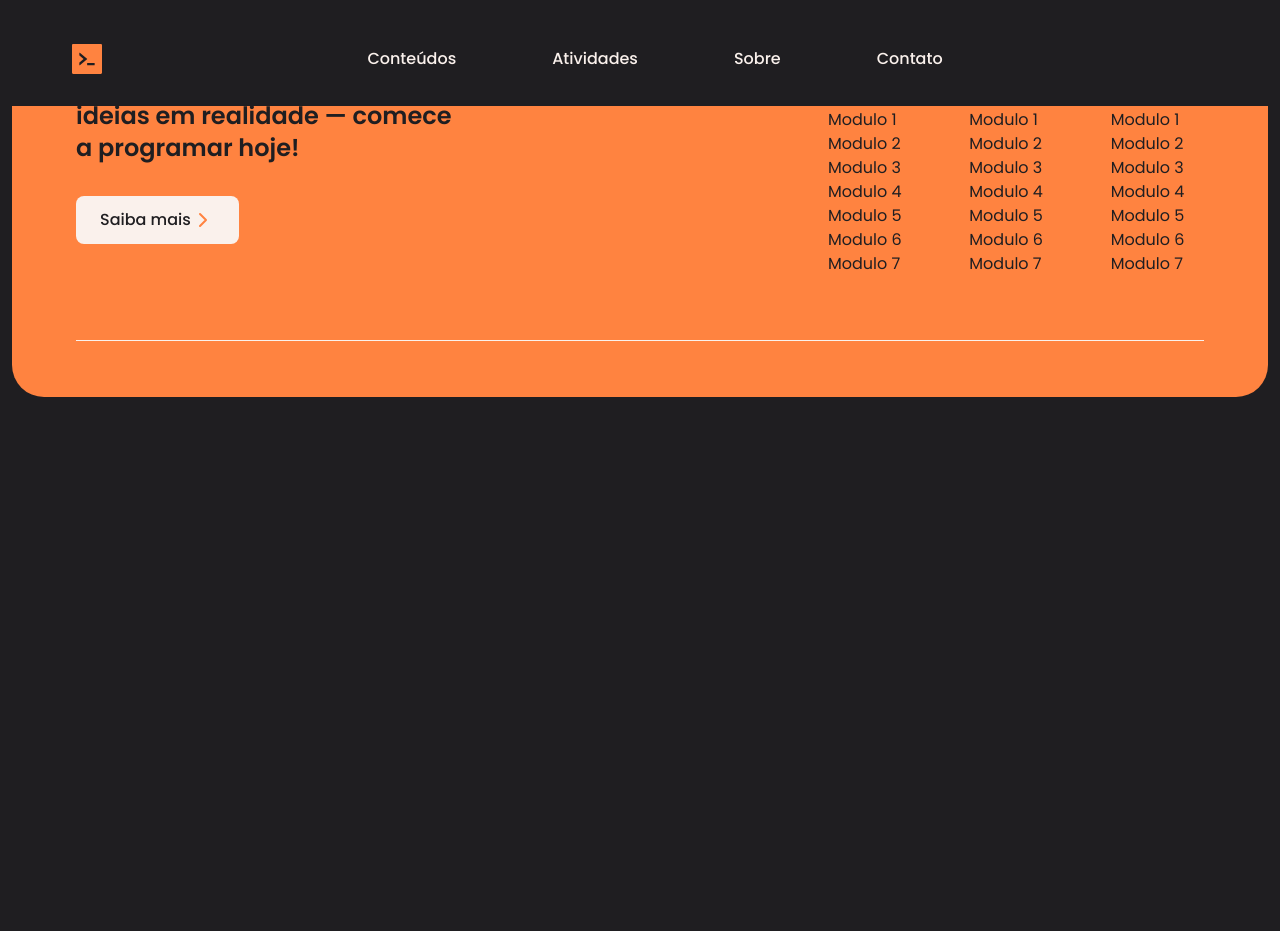
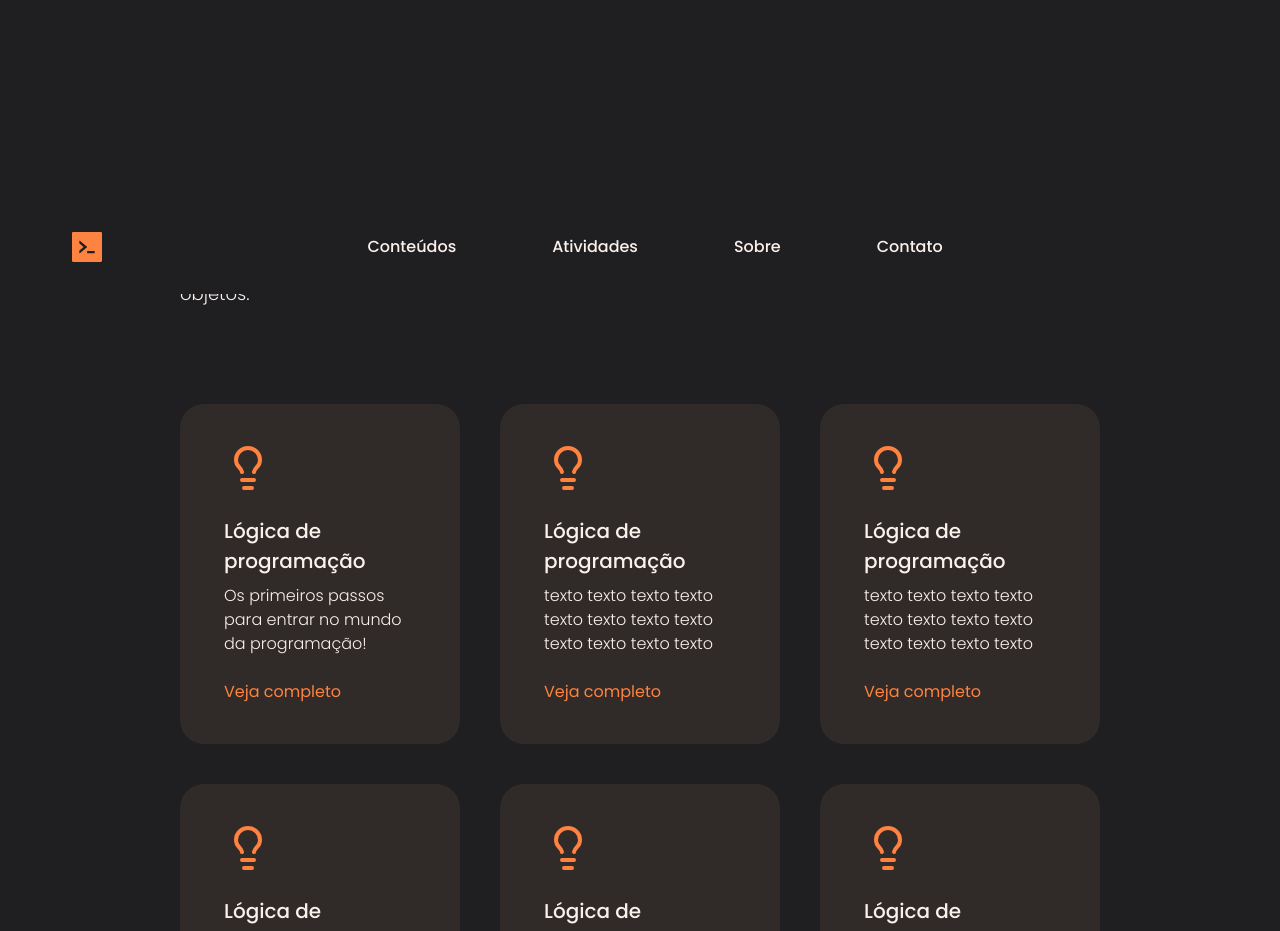
Before and after one commit to kauesandrade/BugHunters, a Next.js app: page /conteudos in a window 1280 px wide. Shown: the top 931 px of the page. Before the commit the page ends 800 px from the top, so only its background shows below. Built offline with nearby package versions, Linux system fonts and the light colour scheme.

Commit message:
Init commit

```diff
--- /dev/null
+++ b/src/app/conteudos/modulo3/page.tsx
@@ -0,0 +1,79 @@
+import CodeBlock from "@/components/CodeBlock";
+import Image from "next/image";
+
+const page = () => {
+    return (
+        <main className="pt-49 pb-80 px-45 font-normal text-base text-justify">
+            <h2 className="font-semibold text-[2.5rem]">Tipos de dados</h2>
+            {/* <p className="mt-6">Os tipos primitivos são a base da programação em muitas linguagens, como C. Eles representam as informações que serão processadas no programa.</p> */}
+            <section>
+                <h3 className="mt-14 font-medium text-2xl underline underline-offset-4 decoration-orange">
+                    Tipos primitivos
+                </h3>
+                <p className="mt-6">Os tipos primitivos são a base da programação em muitas linguagens, como C. Eles representam as informações que serão processadas no programa.</p>
+                <ul className={"list-disc list-inside pl-8 indent-[-24px]"}>
+                    <li className="mt-2">Int: Representa números inteiros (positivos ou negativos). Exemplos: -10, 5;</li>
+                    <li className="mt-2">Float: Representa números reais com ponto decimal, como 3,14 ou –0.6.</li>
+                    <li className="mt-2">Char: Armazena um caractere como: ‘A’;</li>
+                    <li className="mt-2">Double: Representa números reais, similar ao float, mas com maior precisão (mais casas decimais)</li>
+                </ul>
+                <CodeBlock code=
+                    {`#include <stdio.h>
+#include <stdlib.h>
+int main()
+{
+    int idade = 25;
+    float altura = 1.75;
+    char inicial = 'N';
+    double pi = 3.14159265358979;
+
+    return 0;
+}`}
+                />
+            </section>
+            <section>
+                <h3 className="mt-14 font-medium text-2xl underline underline-offset-4 decoration-orange">
+                    Constantes
+                </h3>
+                <p className="mt-6">As constantes são valores fixos que não mudam durante a execução do programa. São utilizadas para garantir que determinado valor permaneça imutável.</p>
+                <ul className={"list-disc list-inside pl-8 indent-[-24px]"}>
+                    <li className="mt-2">#define: Um pré-processador utilizado para definir constantes;</li>
+                    <li className="mt-2">Const: Uma palavra chave usada para declarar constantes.</li>
+                </ul>
+                <CodeBlock code=
+                    {`#include <stdio.h>
+int main()
+{
+    const int ano = 2025;
+    return 0;
+}`}
+                />
+            </section>
+            <section>
+                <h3 className="mt-14 font-medium text-2xl underline underline-offset-4 decoration-orange">
+                    Regras de nomenclatura para variáveis
+                </h3>
+                <p className="mt-6">Seguir as regras de nomenclatura é essencial para garantir a clareza e a organização do código:</p>
+                <ul className={"list-disc list-inside pl-8 indent-[-24px]"}>
+                    <li className="mt-2">Os nomes devem começar com uma letra ou sublinhado;</li>
+                    <li className="mt-2">Não podem conter espaços ou caracteres especiais (exceto _);</li>
+                    <li className="mt-2">Use nomes descritivos para facilitar a compreensão (ex.: idadeAluno);</li>
+                    <li className="mt-2">É sensível a maiúsculas e minúsculas (ex.: Valor é diferente de valor).</li>
+                </ul>
+
+                <CodeBlock code=
+                    {`#include <stdio.h>
+int main()
+{
+    int idadeAluno;      // Correto
+    float _taxaDesconto; // Correto
+    char 1nome;          // Incorreto (não pode começar com número)
+    return 0;
+}`}
+                />
+            </section>
+        </main>
+    )
+}
+
+export default page;
--- a/src/app/conteudos/page.tsx
+++ b/src/app/conteudos/page.tsx
@@ -1,7 +1,105 @@
+import SectionModulos from "@/components/section-modulos";
+import { Lightbulb } from "lucide-react";
 
 const Conteudos = () => {
     return (
         <>
+            <SectionModulos
+                title="Módulos"
+                description="Aprenda os conceitos básicos da linguagem C, desde a sintaxe até a programação orientada a objetos."
+                modulos={[
+                    {
+                        icon: <Lightbulb className="text-orange" size={"48px"} />,
+                        titulo: "Lógica de programação",
+                        texto: "Os primeiros passos para entrar no mundo da programação!",
+                        id: "1"
+                    },
+                    {
+                        icon: <Lightbulb className="text-orange" size={"48px"} />,
+                        titulo: "Lógica de programação",
+                        texto: "texto texto texto texto texto texto texto texto texto texto texto texto",
+                        id: "2"
+                    },
+                    {
+                        icon: <Lightbulb className="text-orange" size={"48px"} />,
+                        titulo: "Lógica de programação",
+                        texto: "texto texto texto texto texto texto texto texto texto texto texto texto",
+                        id: "3"
+                    },
+                    {
+                        icon: <Lightbulb className="text-orange" size={"48px"} />,
+                        titulo: "Lógica de programação",
+                        texto: "texto texto texto texto texto texto texto texto texto texto texto texto",
+                        id: "1"
+                    },
+                    {
+                        icon: <Lightbulb className="text-orange" size={"48px"} />,
+                        titulo: "Lógica de programação",
+                        texto: "texto texto texto texto texto texto texto texto texto texto texto texto",
+                        id: "2"
+                    },
+                    {
+                        icon: <Lightbulb className="text-orange" size={"48px"} />,
+                        titulo: "Lógica de programação",
+                        texto: "texto texto texto texto texto texto texto texto texto texto texto texto",
+                        id: "3"
+                    },
+                    {
+                        icon: <Lightbulb className="text-orange" size={"48px"} />,
+                        titulo: "Lógica de programação",
+                        texto: "texto texto texto texto texto texto texto texto texto texto texto texto",
+                        id: "1"
+                    },
+                    {
+                        icon: <Lightbulb className="text-orange" size={"48px"} />,
+                        titulo: "Lógica de programação",
+                        texto: "texto texto texto texto texto texto texto texto texto texto texto texto",
+                        id: "2"
+                    },
+                    {
+                        icon: <Lightbulb className="text-orange" size={"48px"} />,
+                        titulo: "Lógica de programação",
+                        texto: "texto texto texto texto texto texto texto texto texto texto texto texto",
+                        id: "3"
+                    },
+                    {
+                        icon: <Lightbulb className="text-orange" size={"48px"} />,
+                        titulo: "Lógica de programação",
+                        texto: "texto texto texto texto texto texto texto texto texto texto texto texto",
+                        id: "1"
+                    },
+                    {
+                        icon: <Lightbulb className="text-orange" size={"48px"} />,
+                        titulo: "Lógica de programação",
+                        texto: "texto texto texto texto texto texto texto texto texto texto texto texto",
+                        id: "2"
+                    },
+                    {
+                        icon: <Lightbulb className="text-orange" size={"48px"} />,
+                        titulo: "Lógica de programação",
+                        texto: "texto texto texto texto texto texto texto texto texto texto texto texto",
+                        id: "3"
+                    },
+                    {
+                        icon: <Lightbulb className="text-orange" size={"48px"} />,
+                        titulo: "Lógica de programação",
+                        texto: "texto texto texto texto texto texto texto texto texto texto texto texto",
+                        id: "1"
+                    },
+                    {
+                        icon: <Lightbulb className="text-orange" size={"48px"} />,
+                        titulo: "Lógica de programação",
+                        texto: "texto texto texto texto texto texto texto texto texto texto texto texto",
+                        id: "2"
+                    },
+                    {
+                        icon: <Lightbulb className="text-orange" size={"48px"} />,
+                        titulo: "Lógica de programação",
+                        texto: "texto texto texto texto texto texto texto texto texto texto texto texto",
+                        id: "3"
+                    },
+                ]}
+            />
         </>
     )
 }
```
